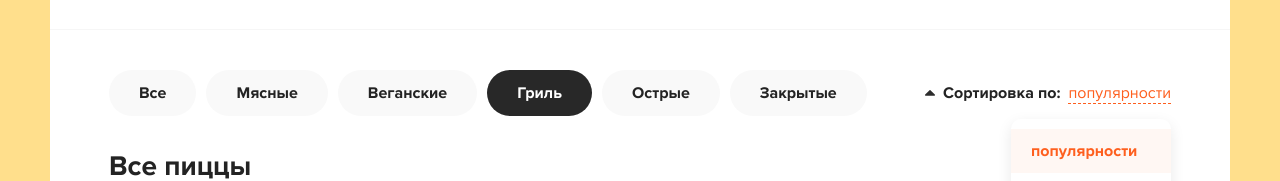
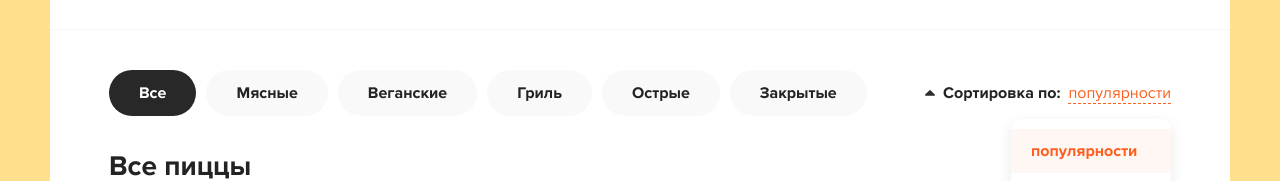
Before and after one commit to yaborodinov/React_pizza, a React (Create React App) app: page / in a window 1280 px wide. Shown: the part 152-333 px from the top of the page. Built offline with nearby package versions, Linux system fonts and the light colour scheme.

Commit message:
remake Categories  component in to function, create usestate, HOOKS

```diff
--- a/src/App.js
+++ b/src/App.js
@@ -22,7 +22,7 @@ function App(){
             <div className="content__top">
               <Categories
 
-                onCategoryClick={(item)=>console.log(item)}
+
                 items={[
                   "Мясные",
                   "Веганские",
--- a/src/components/Categories.jsx
+++ b/src/components/Categories.jsx
@@ -1,59 +1,68 @@
 import React from 'react'
 
 
-class Categories extends React.Component{
+// class Categories extends React.Component{
 
-  state = {
-    activeItem:2,
+//   state = {
+//     activeItem:2,
+//   }
+
+//   activeItem = (item) => {
+//     this.setState({
+//       activeItem:item
+//     })
+//   }
+
+//   render() {
+
+//     const { items } = this.props
+
+
+
+//     return (
+//         <div>
+//             <div className="categories">
+//                 <ul>
+//             <li >Все</li>
+//             {items.map((item, index) => <li
+//               className={this.state.activeItem===index?"active":""}
+//               onClick={()=>this.activeItem(index)}
+//               key={`${item}_${index}`}>{item}</li>)}
+
+//                 </ul>
+//               </div>
+//         </div>
+
+//     )
+//   }
+// }
+
+
+
+
+
+function Categories({ items }) {
+  const [activeItem, setActiveItem] = React.useState(null);
+
+
+
+
+  const selectItem = (index) => {
+    setActiveItem(index)
   }
-
-  activeItem = (item) => {
-    this.setState({
-      activeItem:item
-    })
-  }
-
-  render() {
-
-    const { items } = this.props
 
 
 
     return (
         <div>
-            <div className="categories">
-                <ul>
-            <li >Все</li>
-            {items.map((item, index) => <li
-              className={this.state.activeItem===index?"active":""}
-              onClick={()=>this.activeItem(index)}
-              key={`${item}_${index}`}>{item}</li>)}
-
-                </ul>
-              </div>
+          <div className="categories">
+            <ul>
+            <li className={activeItem===null?"active":""} onClick={() => selectItem(null)}>Все</li>
+              {items && items.map((item,index) => <li className={activeItem===index?"active":""} onClick={()=>selectItem(index)}  key={`${item}_${index}`}>{ item}</li>)}  {/* проверка на  undefind*/}
+            </ul>
+          </div>
         </div>
-
     )
-  }
 }
 
-
-
-
-
-// function Categories({ items,onCategoryClick }) {
-
-//     return (
-//         <div>
-//             <div className="categories">
-//                 <ul>
-//             <li className="active">Все</li>
-//             {items.map((item,index) => <li onClick={()=>onCategoryClick(item)}  key={`${item}_${index}`}>{ item}</li>)}
-
-//                 </ul>
-//               </div>
-//         </div>
-//     )
-// }
-
 export default Categories
```
